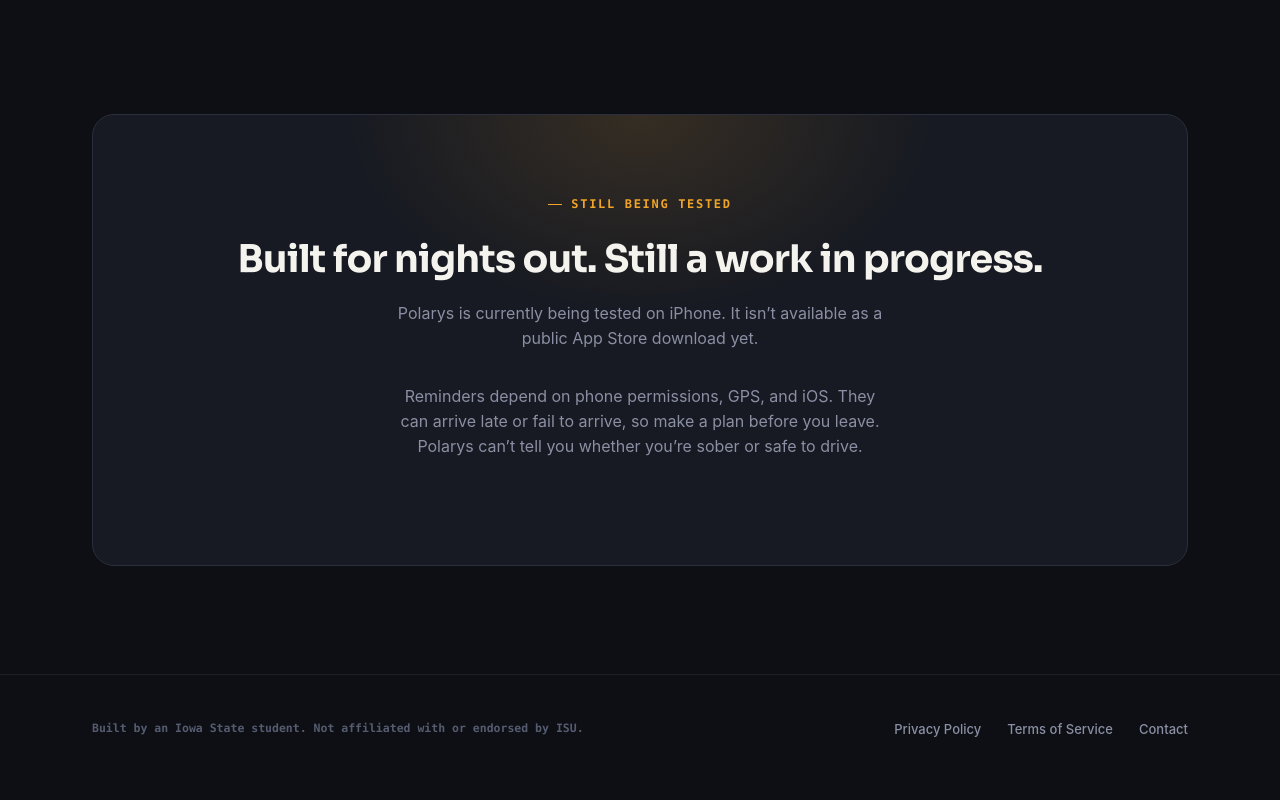
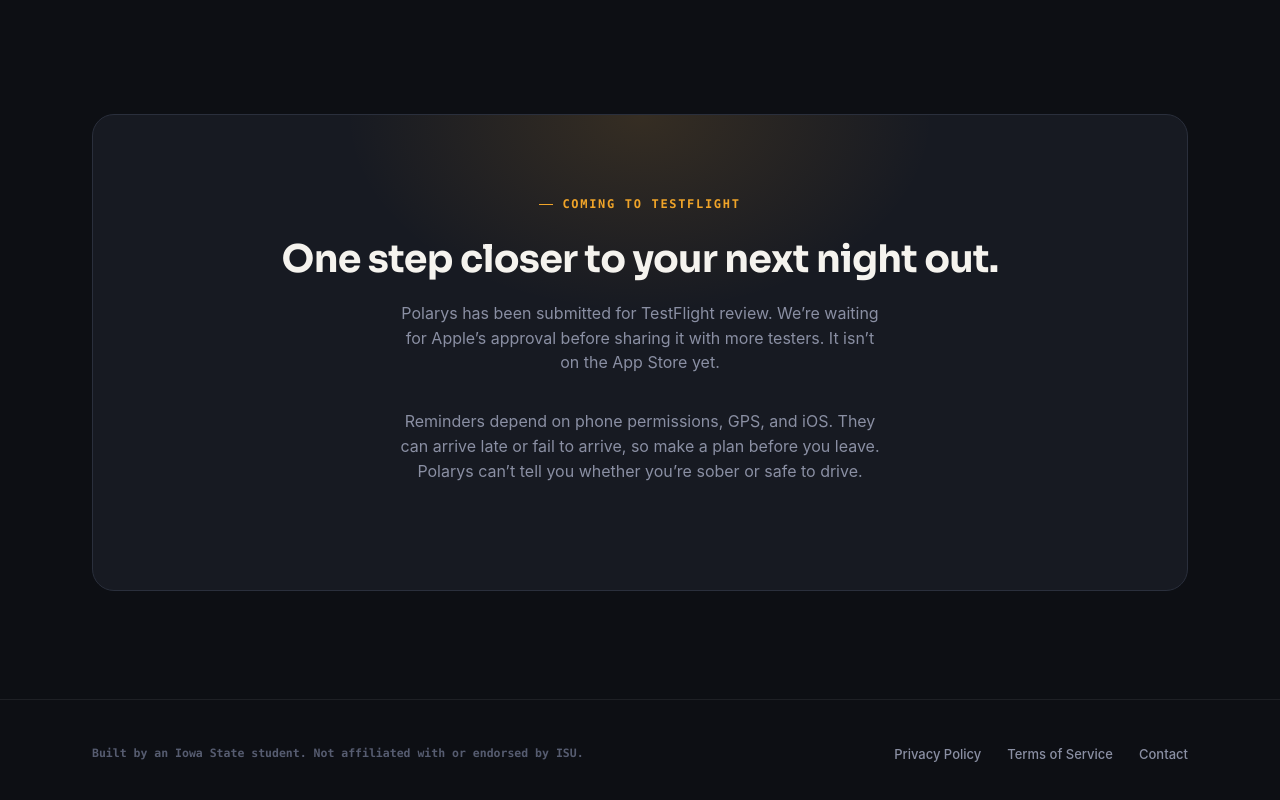
Before and after one commit to atari25/polarys-website-, a plain HTML site: page index.html in a window 1280 px wide. Shown: the part 4182-4982 px from the top of the page. Drawn offline with Linux system fonts and the light colour scheme.

Commit message:
Update website with pending TestFlight review status

```diff
--- a/index.html
+++ b/index.html
@@ -709,8 +709,8 @@
 </section>
 
 <section class="block" id="testing"><div class="wrap"><div class="cta-block reveal">
-  <span class="eyebrow" style="justify-content:center;">Still being tested</span><h2>Built for nights out. Still a work in progress.</h2>
-  <p>Polarys is currently being tested on iPhone. It isn’t available as a public App Store download yet.</p>
+  <span class="eyebrow" style="justify-content:center;">Coming to TestFlight</span><h2>One step closer to your next night out.</h2>
+  <p>Polarys has been submitted for TestFlight review. We’re waiting for Apple’s approval before sharing it with more testers. It isn’t on the App Store yet.</p>
   <p>Reminders depend on phone permissions, GPS, and iOS. They can arrive late or fail to arrive, so make a plan before you leave. Polarys can’t tell you whether you’re sober or safe to drive.</p>
 </div></div></section>
 
```
